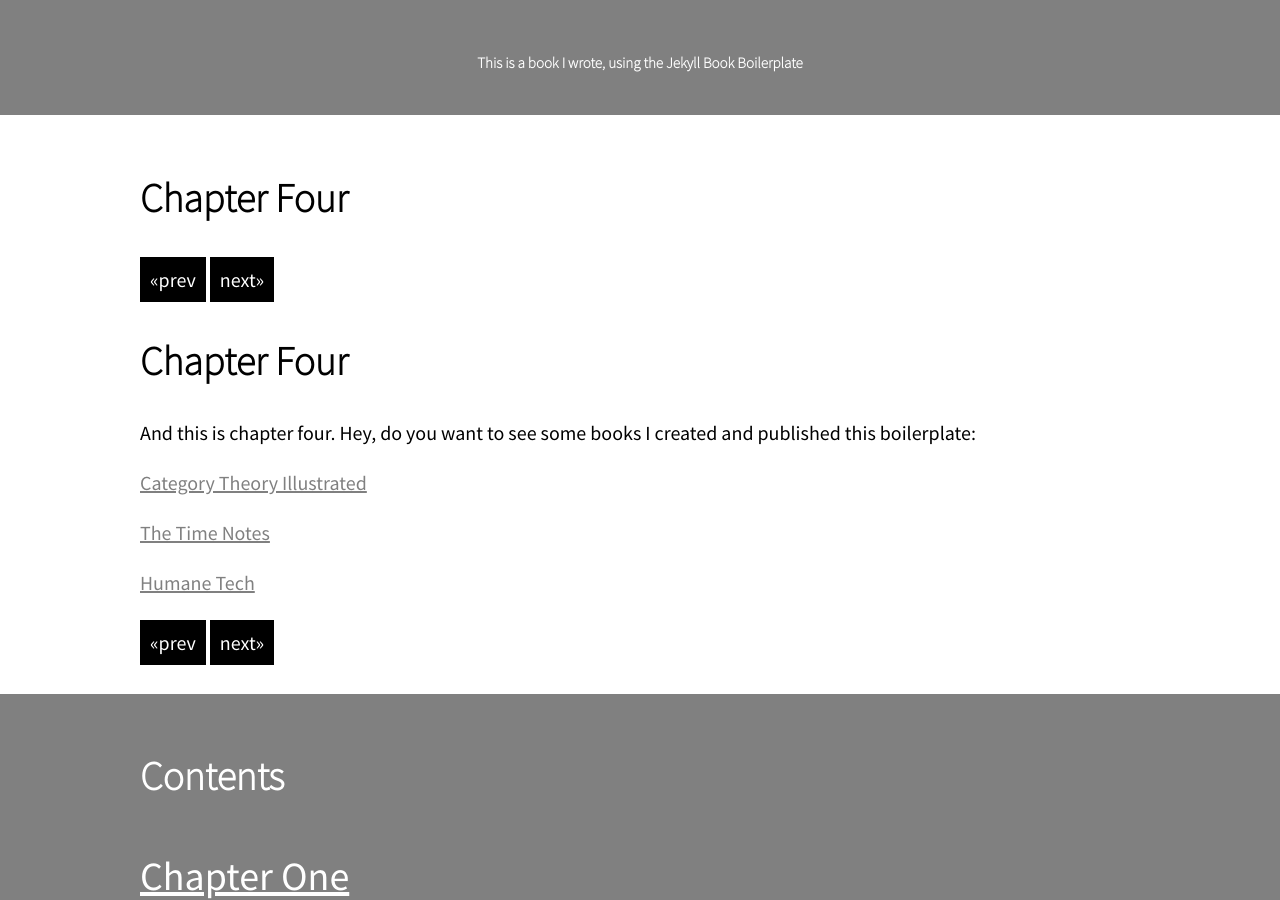
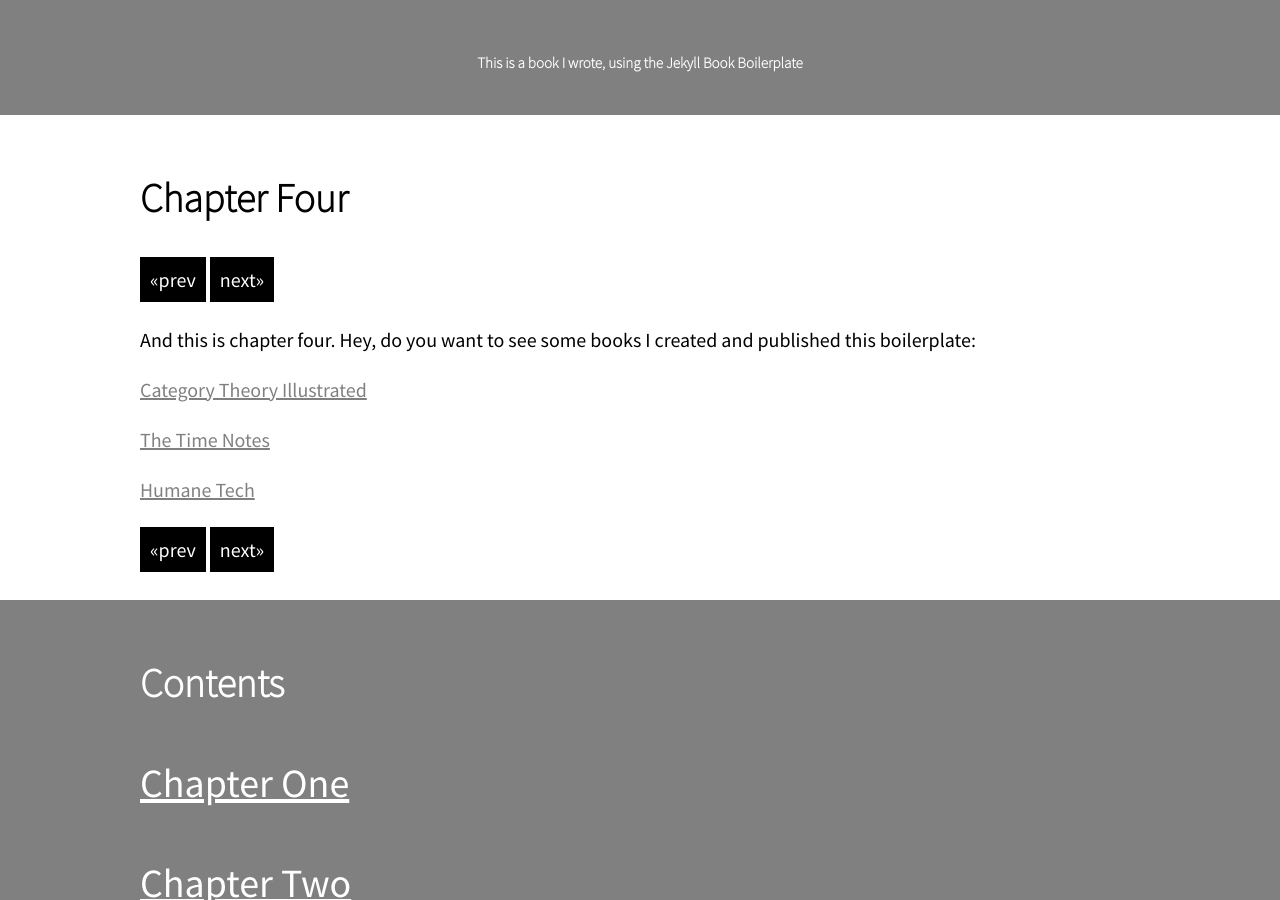
Before and after one commit to abuseofnotation/jekyll-book-boilerplate, a Jekyll site: the page built from _chapters/04.md, in a window 1280 px wide and 900 px high. Built offline with Jekyll 4.4.1, drawn with Linux system fonts in a browser that asks for light colours.

Commit message:
Update 04.md

```diff
--- a/_chapters/04.md
+++ b/_chapters/04.md
@@ -4,15 +4,12 @@
 ---
 
 
-Chapter Four
-===
-
 And this is chapter four. Hey, do you want to see some books I created and published this boilerplate:
 
 <!--more-->
 
-[Category Theory Illustrated](https://boris-marinov.github.io/category-theory-illustrated)
+[Category Theory Illustrated](https://abuseofnotation.github.io/category-theory-illustrated)
 
-[The Time Notes](https://boris-marinov.github.io/time)
+[The Time Notes](https://abuseofnotation.github.io/time)
 
-[Humane Tech](https://boris-marinov.github.io/humane-tech)
+[Humane Tech](https://abuseofnotation.github.io/humane-tech)
```
